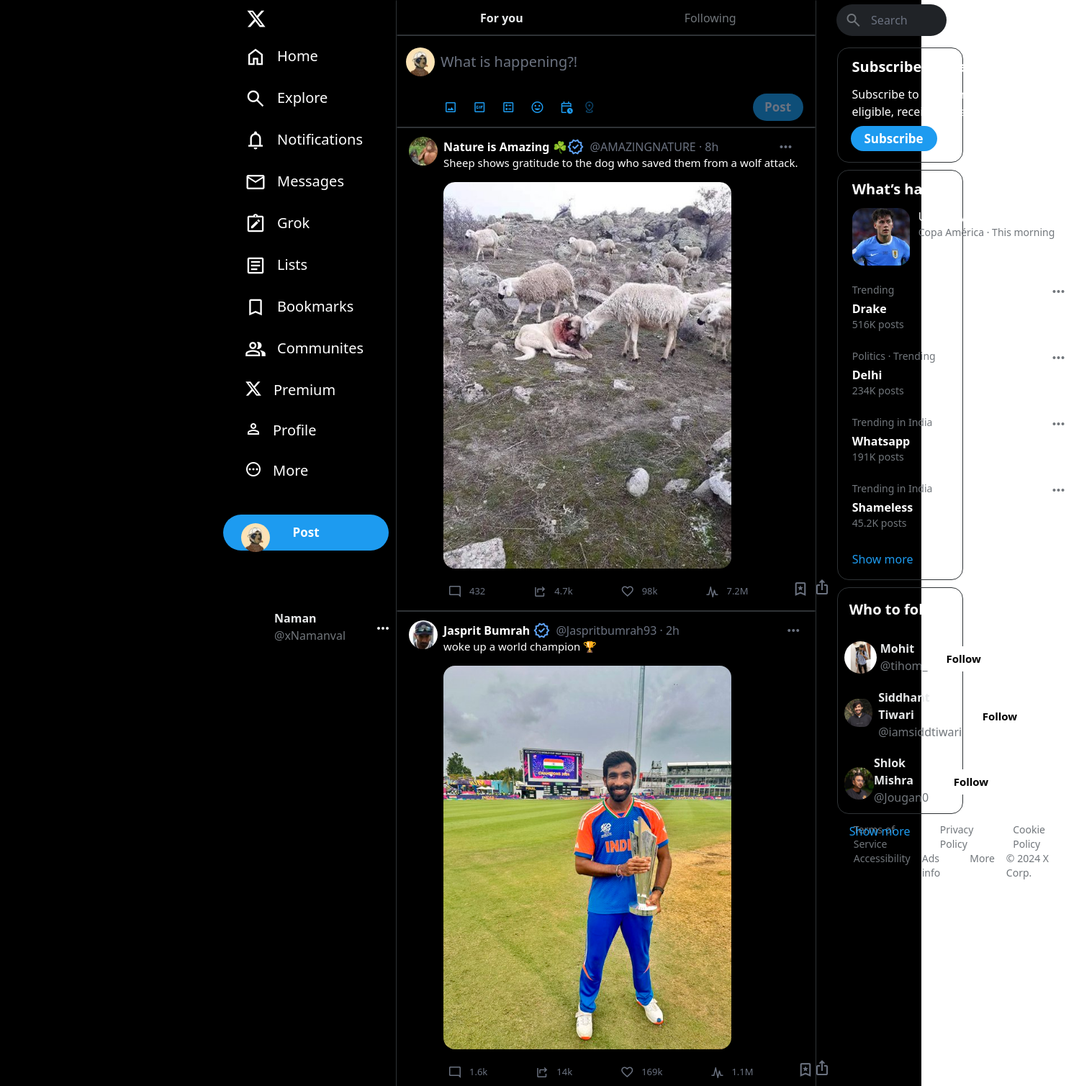
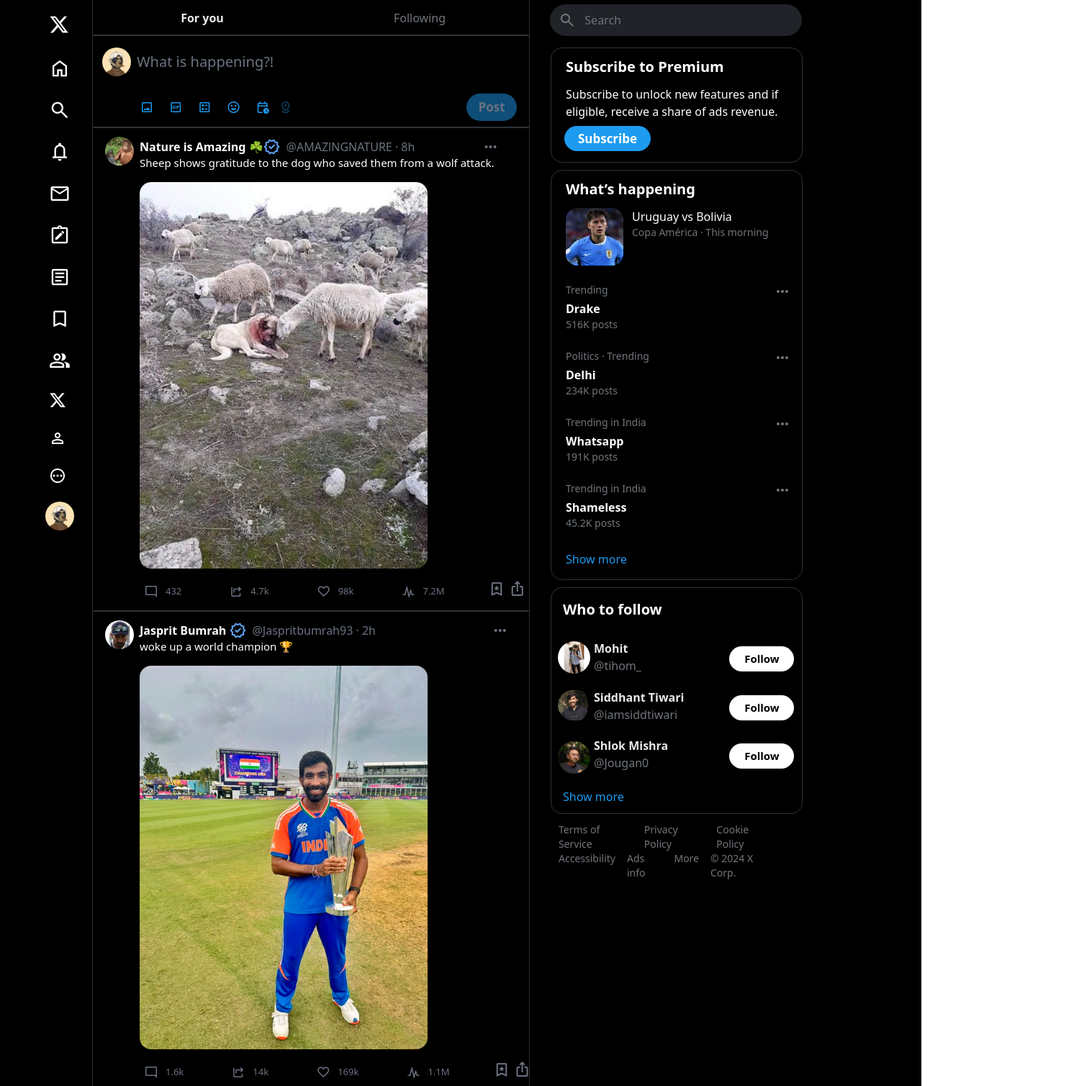
Before and after one commit to naman79820/twitter-using-tailwind-css, a website: page index.html in a window 1280 px wide. Shown: the top 1509 px of the page at 72% size, 1499 px wide, since content can reach past the window. Drawn offline with nearby package versions, Linux system fonts and the light colour scheme.

Commit message:
responsiveness done as well (100% done)

```diff
--- a/index.html
+++ b/index.html
@@ -13,13 +13,16 @@
   </head>
   <body>
     <div class="flex bg-black w-full h-full ">
-      <div class="relative w-[80%]">
-      <div class="first w-[80%] space-x-80 font-sans sticky top-0 ">
-        <div class="logo flex relative left-[330px] w-[50%] p-3 hover: cursor-pointer hover:bg-[#e7e9ea1a] hover:rounded-full md:w-fit">
+
+      <div class="relative  max-[1500px]:w-[60%] max-[1440px]:w-[10%] max-[1175px]:w-[12rem] max-[900px]:w-[6rem] max-[800px]:hidden">
+        <div class="h-[100%] max-[1754px]:ml-[10rem]  max-[1576px]:ml-[3rem] max-[1420px]:relative max-[900px]:ml-[1rem] ">
+      <div class="first w-[80%]  font-sans sticky top-0 space-x-80 max-[1754px]:space-x-0">
+
+        <div class="logo flex relative  p-5 hover: cursor-pointer hover:bg-[#e7e9ea1a] hover:rounded-full w-fit left-[20rem] max-[1754px]:left-0">
           <svg
             viewBox="0 0 24 24"
             aria-hidden="true"
-            class=" w-7 space-y-20 invert r-4qtqp9 r-yyyyoo r-dnmrzs r-bnwqim r-lrvibr r-m6rgpd r-lrsllp r-1nao33i r-16y2uox r-8kz0gk"
+            class=" w-7 invert r-4qtqp9 r-yyyyoo r-dnmrzs r-bnwqim r-lrvibr r-m6rgpd r-lrsllp r-1nao33i r-16y2uox r-8kz0gk"
           >
             <g>
               <path
@@ -29,15 +32,15 @@
           </svg>
         </div>
         <div class="sidebar text-white ">
-          <ul class="flex flex-col text-xl space-y-1 ">
-            <li class="flex justify-start item-center gap-[15px] hover:cursor-pointer hover:bg-[#e7e9ea1a] hover:rounded-full    mr-4 md:w-fit px-5 py-3"> <span class="material-symbols-outlined" style="font-size: 30px;"> home </span> Home </li>
-            <li class="flex justify-start item-center gap-[15px] hover:cursor-pointer hover:bg-[#e7e9ea1a] hover:rounded-full    mr-4 md:w-fit px-5 py-3"> <span class="material-symbols-outlined " style="font-size: 30px;"> search </span>Explore</li>
-            <li class="flex justify-start item-center gap-[15px] hover:cursor-pointer hover:bg-[#e7e9ea1a] hover:rounded-full    mr-4 md:w-fit px-5 py-3"> <span class="material-symbols-outlined" style="font-size: 30px;"> notifications </span>Notifications</li>
-            <li class="flex justify-start item-center gap-[15px] hover:cursor-pointer hover:bg-[#e7e9ea1a] hover:rounded-full    mr-4 md:w-fit px-5 py-3"> <span class="material-symbols-outlined" style="font-size: 30px;"> mail</span>Messages</li>
-            <li class="flex justify-start item-center gap-[15px] hover:cursor-pointer hover:bg-[#e7e9ea1a] hover:rounded-full    mr-4 md:w-fit px-5 py-3"> <span class="material-symbols-outlined" style="font-size: 30px;"> Note_alt </span>Grok</li>
-            <li class="flex justify-start item-center gap-[15px] hover:cursor-pointer hover:bg-[#e7e9ea1a] hover:rounded-full    mr-4 md:w-fit px-5 py-3"> <span class="material-symbols-outlined" style="font-size: 30px;"> article </span>Lists</li>
-            <li class="flex justify-start item-center gap-[15px] hover:cursor-pointer hover:bg-[#e7e9ea1a] hover:rounded-full    mr-4 md:w-fit px-5 py-3"> <span class="material-symbols-outlined" style="font-size: 30px;"> BOOKMARK </span>Bookmarks</li>
-            <li class="flex justify-start item-center gap-[15px] hover:cursor-pointer hover:bg-[#e7e9ea1a] hover:rounded-full    mr-4 md:w-fit px-5 py-3"> <span class="material-symbols-outlined" style="font-size: 30px;"> group </span>Communites</li>
+          <ul class="flex flex-col text-xl space-y-1  ">
+            <li class="flex justify-start item-center gap-[15px] hover:cursor-pointer hover:bg-[#e7e9ea1a] hover:rounded-full    mr-4 w-fit px-5 py-3 "> <span class="material-symbols-outlined  " style="font-size: 30px; "> home  </span> <p class="max-[1440px]:hidden block"> Home </p></li>
+            <li class="flex justify-start item-center gap-[15px] hover:cursor-pointer hover:bg-[#e7e9ea1a] hover:rounded-full    mr-4 w-fit px-5 py-3"> <span class="material-symbols-outlined " style="font-size: 30px;"> search </span><p class="max-[1440px]:hidden block"> Explore</p></li>
+            <li class="flex justify-start item-center gap-[15px] hover:cursor-pointer hover:bg-[#e7e9ea1a] hover:rounded-full    mr-4 w-fit px-5 py-3"> <span class="material-symbols-outlined" style="font-size: 30px;"> notifications </span><p class="max-[1440px]:hidden block"> Notifications</p></li>
+            <li class="flex justify-start item-center gap-[15px] hover:cursor-pointer hover:bg-[#e7e9ea1a] hover:rounded-full    mr-4 w-fit px-5 py-3"> <span class="material-symbols-outlined" style="font-size: 30px;"> mail</span><p class="max-[1440px]:hidden block"> Messages</p></li>
+            <li class="flex justify-start item-center gap-[15px] hover:cursor-pointer hover:bg-[#e7e9ea1a] hover:rounded-full    mr-4 w-fit px-5 py-3"> <span class="material-symbols-outlined" style="font-size: 30px;"> Note_alt </span><p class="max-[1440px]:hidden block"> Grok</p></li>
+            <li class="flex justify-start item-center gap-[15px] hover:cursor-pointer hover:bg-[#e7e9ea1a] hover:rounded-full    mr-4 w-fit px-5 py-3"> <span class="material-symbols-outlined" style="font-size: 30px;"> article </span><p class="max-[1440px]:hidden block"> Lists</p></li>
+            <li class="flex justify-start item-center gap-[15px] hover:cursor-pointer hover:bg-[#e7e9ea1a] hover:rounded-full    mr-4 w-fit px-5 py-3"> <span class="material-symbols-outlined" style="font-size: 30px;"> BOOKMARK </span><p class="max-[1440px]:hidden block"> Bookmarks</p></li>
+            <li class="flex justify-start item-center gap-[15px] hover:cursor-pointer hover:bg-[#e7e9ea1a] hover:rounded-full    mr-4 w-fit px-5 py-3"> <span class="material-symbols-outlined" style="font-size: 30px;"> group </span><p class="max-[1440px]:hidden block"> Communites</p></li>
             <li class="flex justify-start item-center hover:cursor-pointer hover:bg-[#e7e9ea1a] hover:rounded-full    mr-4 md:w-fit px-5 py-3" > <span class="material-symbols-outlined" style="font-size: 30px;">  <svg
                 viewBox="0 0 24item
                 aria-hidden="true"
@@ -48,11 +51,11 @@
                     d="M18.244 2.25h3.308l-7.227 8.26 8.502 11.24H16.17l-5.214-6.817L4.99 21.75H1.68l7.73-8.835L1.254 2.25H8.08l4.713 6.231zm-1.161 17.52h1.833L7.084 4.126H5.117z"
                   ></path>
                 </g>
-              </svg> </span>Premium</li>
-            <li class="flex justify-start item-center gap-[15px] hover:cursor-pointer hover:bg-[#e7e9ea1a] hover:rounded-full    mr-4 md:w-fit px-5 py-3"> <span class="material-symbols-outlined"> person </span>Profile</li>
-            <li class="flex justify-start item-center gap-[15px] hover:cursor-pointer hover:bg-[#e7e9ea1a] hover:rounded-full    mr-4 md:w-fit px-5 py-3"> <span class="material-symbols-outlined "> pending </span>More</li>
+              </svg> </span><p class="max-[1440px]:hidden block">Premium</p></li>
+            <li class="flex justify-start item-center gap-[15px] hover:cursor-pointer hover:bg-[#e7e9ea1a] hover:rounded-full    mr-4 md:w-fit px-5 py-3"> <span class="material-symbols-outlined"> person </span><p class="max-[1440px]:hidden block">Profile</p></li>
+            <li class="flex justify-start item-center gap-[15px] hover:cursor-pointer hover:bg-[#e7e9ea1a] hover:rounded-full    mr-4 md:w-fit px-5 py-3"> <span class="material-symbols-outlined "> pending </span><p class="max-[1440px]:hidden block">More</p></li>
           </ul>
-          <div class="bottom bg-[#1d9bf0] h-[50px] w-[230px] rounded-[80px] relative my-[35px] right-[10px] flex justify-center items-center hover:cursor-pointer hover:bg-[#1A92D8]  ">
+          <div class="bottom bg-[#1d9bf0] h-[50px] w-[230px] rounded-[80px] relative my-[35px]  flex justify-center items-center hover:cursor-pointer hover:bg-[#1A92D8] mb-[70px] max-[1440px]:hidden ">
             <ul>
                 <li class="text-[17px] font-bold">
                    Post
@@ -61,35 +64,45 @@
           </div>
 
         </div>
-        <div class="bottom1 relative right-[5px] top-[35px] hover:cursor-pointer hover:bg-[#e7e9ea1a] hover:rounded-full    px-5 py-3" style="margin-right: -116px;">
-          <div class="controls flex fixed bottom-[33px]">
-           <img src="images/J_5QlE3J_normal.jpg" class=" rounded-full h-[40px] w-[40px] " alt="">
+        <div class="mb-20">
+        <div class="flex items-center w-[17rem] hover:cursor-pointer hover:bg-[#e7e9ea1a] hover:rounded-full  px-5 py-3 ">
+          <div class="relative w-[50px] h-[50px]  ">
+            <img src="images/J_5QlE3J_normal.jpg" class="rounded-full object-fill w-[40px] h-[40px] max-[1440px]:relative max-[1440px]:right-[5px]" alt="Profile Image">
+
           </div>
-           <div class="controltext flex relative left-[46px]">
-            <ul>
-              <li class="text-[#e7e9ea] font-bold">
-                Naman
-              </li>
-              <li class="text-[#71767b] flex">
-                 @xNamanval
-                 <span class="material-symbols-outlined text-[#e7e9ea] relative left-[40px] bottom-[10px]">
+         <div class="flex items-center justify-between w-[11rem] max-[1440px]:hidden ">
+          <div class="flex flex-col mb-[5px]">
+            <p class="text-[#e7e9ea] font-bold">Naman</p>
+            <p class="text-[#71767b]">@xNamanval
+            </p>
+
+          </div>
+          <span class="material-symbols-outlined text-white">
             more_horiz
             </span>
-              </li>
-
-
-            </ul>
-
+        </div>
+        </div>
+      </div>
       </div>
 
 
 
-        </div>
+
+
+
+
+
+
+
+
+
+
+
 
       </div>
     </div>
 
-      <div class="second w-[90%]  border border-y-black border-[#2f3336]   " >
+      <div class="second w-[41%]  border border-y-black border-[#2f3336] max-[1440px]:w-[38rem] max-[650px]:w-[34rem]" >
 
           <div class="list flex h-12 w-full border-y-[#2f3336] border border-x-black border-t-0 sticky top-0 z-10 bg-black">
             <p class="w-1/2 justify-center flex h-12 items-center hover:cursor-pointer hover:bg-[#e7e9ea1a] text-[#e7e9ea] font-bold">
@@ -181,6 +194,7 @@
         <div>
           <img src="images/sheep.jpeg" class=" ml-16  w-[400px] object-cover rounded-2xl">
         </div>
+
         <div class="sharelikecomment text-gray-500 ml-16 mt-4 flex gap-[60px] w-[70%] text-[13px] ">
           <div class="flex gap-1 cursor-pointer hover:text-[#1d9bf0] items-center ">
           <span class="material-symbols-outlined p-1.5 hover:bg-[#1d9cf01a] rounded-full  " style="font-size: 20px;">
@@ -206,14 +220,21 @@
                   </span>
                   <p>7.2M</p>
                 </div>
+                <div class="flex gap-1 max-[650px]:hidden  ">
                 <span class="material-symbols-outlined cursor-pointer hover:text-[#1d9bf0] items-center" style="font-size: 25px;">
                   bookmark_star
                   </span>
-              </div>
-              <div class="text-gray-500 relative left-[578px] bottom-[34px] w-[25px]" style="font-size: 20px;">
+                  <div class="text-gray-500 relative w-[25px]" style="font-size: 20px;">
                     <span class="material-symbols-outlined cursor-pointer hover:text-[#1d9bf0] ">
                       ios_share
                       </span>
+                    </div>
+
+
+            </div>
+
+
+
                 </div>
               </div>
               <div class="hover:bg-[rgba(255,255,25,0.03)] transition duration-0.03 border border-x-black border-y-[#2f3336] h-[42rem]">
@@ -233,9 +254,12 @@
 
 
                     </p>
+                    <div>
                     <span class="material-symbols-outlined text-gray-500 cursor-pointer p-1.5 rounded-full hover:text-[#1d9bf0] hover:bg-[#1d9cf01a] ">
                       more_horiz
                       </span>
+
+                      </div>
                   </div>
                 </div>
                 <div class="content text-white flex">
@@ -271,18 +295,21 @@
                                 </span>
                                 <p>1.1M</p>
                               </div>
+
+                              <div class="flex gap-1 max-[650px]:hidden  ">
                                 <span class="material-symbols-outlined cursor-pointer hover:text-[#1d9bf0] items-center" style="font-size: 25px;">
                                   bookmark_star
                                   </span>
-                            </div>
-                            <div class="text-gray-500 relative left-[578px] bottom-[34px] w-[25px]" style="font-size: 20px;">
+                                  <div class="text-gray-500 relative w-[25px]" style="font-size: 20px;">
                                     <span class="material-symbols-outlined cursor-pointer hover:text-[#1d9bf0] ">
                                       ios_share
                                       </span>
                                     </div>
                                   </div>
+                                </div>
+                            </div>
 
-                            <div class="hover:bg-[rgba(255,255,25,0.03)] transition duration-0.03 border border-x-black border-y-[#2f3336] h-[40rem]">
+                            <div class="hover:bg-[rgba(255,255,25,0.03)] transition duration-0.03 border border-x-black border-y-[#2f3336] h-[40rem] max-[650px]:h-[32rem]">
                               <div class="logoandusername flex items-center gap-2 " >
 
                                 <img src="images/ufc.jpg" class="rounded-full h-[40px] w-[40px] ml-4 mt-3">
@@ -309,10 +336,10 @@
                                           Vibes are high for the champ after UFC303 🏆
                                         </h1>
                                       </div>
-                                      <div>
-                                        <video src="videos/vid.mp4" class=" ml-16  w-[80%] object-cover rounded-2xl" controls loop muted autoplay> </video>
+                                      <div class="">
+                                        <video src="videos/vid.mp4" class=" ml-16  w-[30rem] max-[650px]:w-[24rem] absolute object-cover rounded-2xl" controls loop muted autoplay> </video>
                                       </div>
-                                      <div class="sharelikecomment text-gray-500 ml-16 mt-4 flex gap-[60px] w-[70%] text-[13px] ">
+                                      <div class="sharelikecomment text-gray-500 ml-16 mt-4 flex gap-[60px] w-[70%] text-[13px] relative top-[500px] pr-10 max-[650px]:top-[380px]">
                                         <div class="flex gap-1 cursor-pointer hover:text-[#1d9bf0] items-center ">
                                         <span class="material-symbols-outlined p-1.5 hover:bg-[#1d9cf01a] rounded-full  " style="font-size: 20px;">
                                           mode_comment
@@ -337,18 +364,21 @@
                                                 </span>
                                                 <p>855k</p>
                                               </div>
+
+                              <div class="flex gap-1 max-[650px]:hidden  ">
                                 <span class="material-symbols-outlined cursor-pointer hover:text-[#1d9bf0] items-center" style="font-size: 25px;">
                                   bookmark_star
                                   </span>
-                                            </div>
-                                            <div class="text-gray-500 relative left-[578px] bottom-[34px] w-[25px]" style="font-size: 20px;">
+                                  <div class="text-gray-500 relative w-[25px]" style="font-size: 20px;">
                                     <span class="material-symbols-outlined cursor-pointer hover:text-[#1d9bf0] ">
                                       ios_share
                                       </span>
                                     </div>
                                   </div>
+                                </div>
+                            </div>
 
-                                            <div class="hover:bg-[rgba(255,255,25,0.03)] transition duration-0.03 border border-x-black border-y-[#2f3336] h-[42rem]">
+                                            <div class="hover:bg-[rgba(255,255,25,0.03)] transition duration-0.03 border border-x-black border-y-[#2f3336] h-[44rem]">
                                               <div class="logoandusername flex items-center gap-2 " >
 
                                                 <img src="images/ufc.jpg" class="rounded-full h-[40px] w-[40px] ml-4 mt-3">
@@ -404,14 +434,17 @@
                                                                 </span>
                                                                 <p>14k</p>
                                                               </div>
+
+                              <div class="flex gap-1 max-[650px]:hidden  ">
                                 <span class="material-symbols-outlined cursor-pointer hover:text-[#1d9bf0] items-center" style="font-size: 25px;">
                                   bookmark_star
                                   </span>
-                                                            </div>
-                                                            <div class="text-gray-500 relative left-[578px] bottom-[34px] w-[25px]" style="font-size: 20px;">
+                                  <div class="text-gray-500 relative w-[25px]" style="font-size: 20px;">
                                     <span class="material-symbols-outlined cursor-pointer hover:text-[#1d9bf0] ">
                                       ios_share
                                       </span>
+                                    </div>
+                                  </div>
                                 </div>
                             </div>
 
@@ -431,15 +464,16 @@
 
 
       </div>
-      <div class="third w-full text-[#71767b] relative">
+      <div class="third w-full text-[#71767b] relative max-[1175px]:hidden  ">
+        <div class="w-[350px] mr-[80px]">
         <div class="sticky top-0 z-10">
         <div class="relative w-full max-w-[55%] px-6 ">
-          <input type="text" class="w-full py-2.5 pl-10 pr-2 my-1.5 mx-1 rounded-full bg-[#202327] text-[#e7e9ea] placeholder-gray-500 focus:outline-none focus:ring-2 focus:ring-blue-500" placeholder="  Search">
+          <input type="text" class="w-[350px] py-2.5 pl-10 pr-2 my-1.5 mx-1 rounded-full bg-[#202327] text-[#e7e9ea] placeholder-gray-500 focus:outline-none focus:ring-2 focus:ring-blue-500" placeholder="  Search">
           <span class="material-symbols-outlined absolute left-[40px] top-1/2 transform -translate-y-1/2 text-[#71767b]">search</span>
 
         </div>
       </div>
-        <div class="box1 flex border-[0.1px] border-[#2f3336] h-[160px] max-w-[48%] rounded-2xl my-[10px] ml-[29px]">
+        <div class="box1 flex border-[0.1px] border-[#2f3336] h-[160px] w-[350px] rounded-2xl my-[10px] ml-[29px]">
 <ul class="text-white absolute">
   <li class="ml-5 py-3 text-xl font-bold" >
     Subscribe to Premium
@@ -465,7 +499,7 @@
 
         </div>
         <div class="sticky top-0 ">
-        <div class="box2 flex  border-[0.1px] border-[#2f3336] h-[570px] max-w-[48%] rounded-2xl my-[10px] ml-[29px] text-white">
+        <div class="box2 flex  border-[0.1px] border-[#2f3336] h-[570px] w-[350px] rounded-2xl my-[10px] ml-[29px] text-white">
          <ul>
           <li class="ml-5 py-3 text-xl font-bold " >
             What’s happening
@@ -561,7 +595,7 @@
         </div>
 
 
-        <div class="box1 flex flex-col border-[0.1px] border-[#2f3336] h-[315px] max-w-[48%] rounded-2xl  ml-[29px] p-4 ">
+        <div class="box1 flex flex-col border-[0.1px] border-[#2f3336] h-[315px] w-[350px] rounded-2xl  ml-[29px] p-4 ">
           <div class="flex">
             <h1 class=" text-xl font-bold text-white mb-[20px]">
               Who to follow
@@ -582,7 +616,7 @@
             </div>
 
             <div class="flex flex-col justify-center ml-auto">
-              <button class="bg-white text-black h-[35px] w-[100px] rounded-[80px] flex justify-center items-center">
+              <button class="bg-white text-black h-[35px] w-[90px] rounded-[80px] flex justify-center items-center">
                 <span class="text-[15px] font-bold">Follow</span>
               </button>
             </div>
@@ -601,7 +635,7 @@
             </div>
 
             <div class="flex flex-col justify-center ml-auto">
-              <button class="bg-white text-black h-[35px] w-[100px] rounded-[80px] flex justify-center items-center">
+              <button class="bg-white text-black h-[35px] w-[90px] rounded-[80px] flex justify-center items-center">
                 <span class="text-[15px] font-bold">Follow</span>
               </button>
             </div>
@@ -621,7 +655,7 @@
           </div>
 
           <div class="flex flex-col justify-center ml-auto">
-            <button class="bg-white text-black h-[35px] w-[100px] rounded-[80px] flex justify-center items-center">
+            <button class="bg-white text-black h-[35px] w-[90px] rounded-[80px] flex justify-center items-center">
               <span class="text-[15px] font-bold">Follow</span>
             </button>
 
@@ -636,8 +670,8 @@
         </div>
       </div>
 </div>
-<div class="terms flex">
-  <ul class="flex pl-11 text-sm mt-3 cursor-pointer ">
+<div class="terms flex ">
+  <ul class="flex pl-8 text-sm mt-3 cursor-pointer w-[350px] ">
     <li class="mx-2 hover:underline">
       Terms of Service
     </li>
@@ -651,7 +685,7 @@
 
 </div>
 <div class="terms2">
-  <ul class="flex pl-11 text-sm cursor-pointer">
+  <ul class="flex pl-8 text-sm cursor-pointer">
     <li class="mx-2 hover:underline">
       Accessibility
     </li>
@@ -669,6 +703,7 @@
 
 </div>
 </div>
+</div>
 
   </body>
 </html>
```
Also changed, not shown: images/svg.svg (added), src/output.css. Lines whose indentation alone changed are shown as unchanged.
